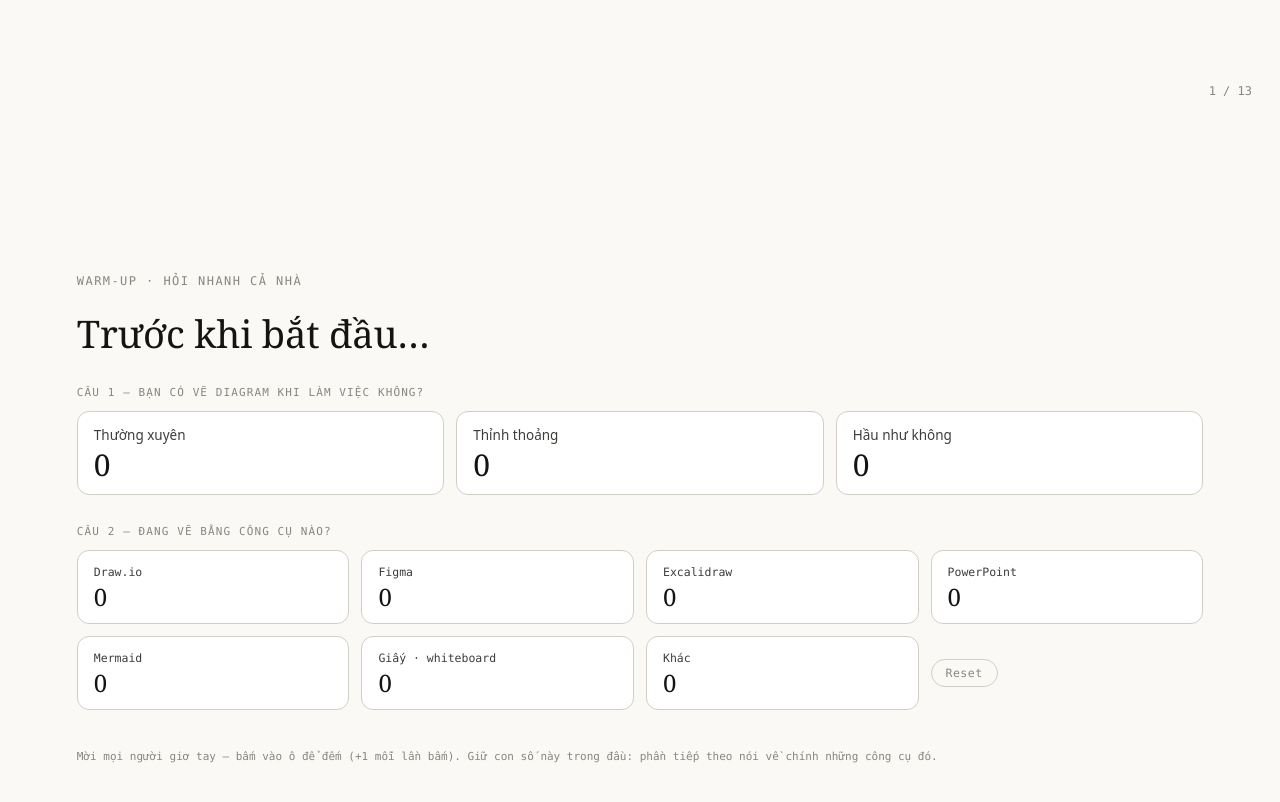
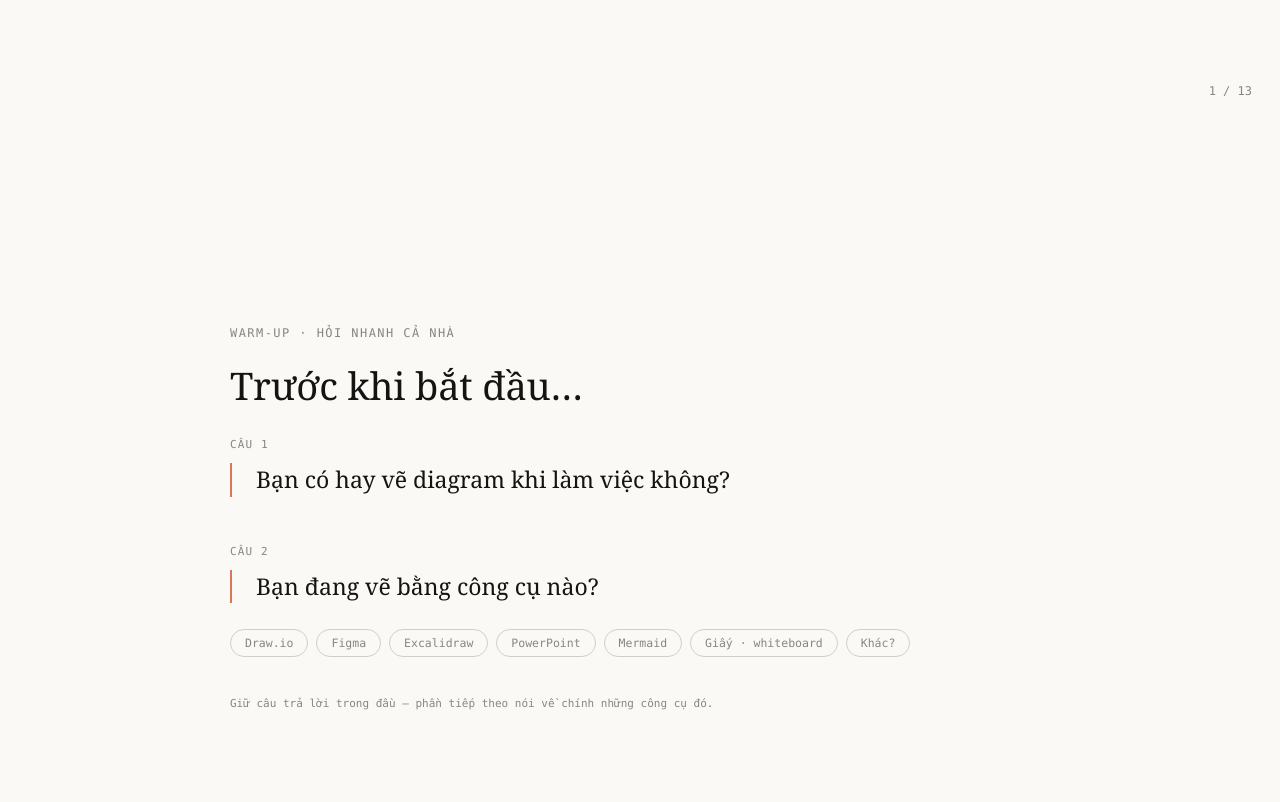
Before and after one commit to 10knThanh/tech-sharing-effective-html, a plain HTML site: page index.html in a window 1280 px wide. Shown: the part 680-1482 px from the top of the page. Drawn offline with Linux system fonts and the light colour scheme.

Commit message:
Warm-up: bỏ phần đếm vote, chỉ giữ 2 câu hỏi
Co-Authored-By: Claude Fable 5 <noreply@anthropic.com>

```diff
--- a/index.html
+++ b/index.html
@@ -74,25 +74,11 @@
     border-left: 2px solid var(--clay); padding-left: 24px; margin-top: 40px; max-width: 560px;
   }
 
-  /* ── warm-up tally ───────────────────────── */
+  /* ── warm-up ─────────────────────────────── */
   .qh {
     font-family: var(--mono); font-size: 11px; letter-spacing: 0.1em;
     text-transform: uppercase; color: var(--muted); font-weight: 500; margin-bottom: 12px;
   }
-  .tally-grid { display: grid; grid-template-columns: repeat(3, 1fr); gap: 12px; margin-bottom: 30px; }
-  .tally-grid.tools { grid-template-columns: repeat(4, 1fr); }
-  .tally {
-    background: var(--surface); border: 1px solid var(--line); border-radius: 12px;
-    padding: 14px 16px; cursor: pointer; text-align: left;
-    font-family: var(--sans); transition: border-color .15s ease;
-  }
-  .tally:hover { border-color: var(--muted); }
-  .tally.hit { border-color: var(--clay); }
-  .tally .tl { font-size: 13.5px; color: var(--body); margin-bottom: 6px; }
-  .tally .tn { font-family: var(--serif); font-size: 30px; line-height: 1; color: var(--ink); }
-  .tally.hit .tn { color: var(--clay); }
-  .tools .tally .tl { font-family: var(--mono); font-size: 11.5px; }
-  .tools .tally .tn { font-size: 24px; }
 
   .agenda { list-style: none; margin-top: 44px; max-width: 520px; }
   .agenda li {
@@ -273,7 +259,6 @@
 
   @media (max-width: 760px) {
     .demo-pair, .cmp-wrap, .pros-cons, .int-grid { grid-template-columns: 1fr; }
-    .tally-grid, .tally-grid.tools { grid-template-columns: repeat(2, 1fr); }
     .slide { height: auto; min-height: 100vh; }
   }
 </style>
@@ -293,31 +278,24 @@
 </section>
 
 <!-- ════════ 1b. Warm-up ════════ -->
-<section class="slide wide" id="s-warmup">
+<section class="slide" id="s-warmup">
   <div class="slide-inner">
     <div class="eyebrow">Warm-up · hỏi nhanh cả nhà</div>
     <h2>Trước khi bắt đầu…</h2>
-    <div class="qh">Câu 1 — Bạn có vẽ diagram khi làm việc không?</div>
-    <div class="tally-grid" id="q1">
-      <button class="tally"><div class="tl">Thường xuyên</div><div class="tn">0</div></button>
-      <button class="tally"><div class="tl">Thỉnh thoảng</div><div class="tn">0</div></button>
-      <button class="tally"><div class="tl">Hầu như không</div><div class="tn">0</div></button>
+    <div class="qh">Câu 1</div>
+    <p class="quote" style="margin-top:0; margin-bottom:48px">Bạn có hay vẽ diagram khi làm việc không?</p>
+    <div class="qh">Câu 2</div>
+    <p class="quote" style="margin-top:0">Bạn đang vẽ bằng công cụ nào?</p>
+    <div class="pills" style="margin-top:26px">
+      <span class="pill">Draw.io</span>
+      <span class="pill">Figma</span>
+      <span class="pill">Excalidraw</span>
+      <span class="pill">PowerPoint</span>
+      <span class="pill">Mermaid</span>
+      <span class="pill">Giấy · whiteboard</span>
+      <span class="pill">Khác?</span>
     </div>
-    <div class="qh">Câu 2 — Đang vẽ bằng công cụ nào?</div>
-    <div class="tally-grid tools" id="q2">
-      <button class="tally"><div class="tl">Draw.io</div><div class="tn">0</div></button>
-      <button class="tally"><div class="tl">Figma</div><div class="tn">0</div></button>
-      <button class="tally"><div class="tl">Excalidraw</div><div class="tn">0</div></button>
-      <button class="tally"><div class="tl">PowerPoint</div><div class="tn">0</div></button>
-      <button class="tally"><div class="tl">Mermaid</div><div class="tn">0</div></button>
-      <button class="tally"><div class="tl">Giấy · whiteboard</div><div class="tn">0</div></button>
-      <button class="tally"><div class="tl">Khác</div><div class="tn">0</div></button>
-      <button class="chip" id="tallyReset" style="align-self:center; justify-self:start">Reset</button>
-    </div>
-    <div class="footnote">
-      Mời mọi người giơ tay — bấm vào ô để đếm (+1 mỗi lần bấm).
-      Giữ con số này trong đầu: phần tiếp theo nói về chính những công cụ đó.
-    </div>
+    <div class="footnote">Giữ câu trả lời trong đầu — phần tiếp theo nói về chính những công cụ đó.</div>
   </div>
 </section>
 
@@ -715,23 +693,6 @@ npx skills add plannotator/effective-html <span class="tag">\</span>
     slides.forEach(function (s) { obs.observe(s); });
   })();
 
-  // Warm-up: đếm tay giơ
-  (function () {
-    document.querySelectorAll('.tally').forEach(function (t) {
-      t.addEventListener('click', function () {
-        const n = t.querySelector('.tn');
-        n.textContent = parseInt(n.textContent, 10) + 1;
-        t.classList.add('hit');
-      });
-    });
-    document.getElementById('tallyReset').addEventListener('click', function () {
-      document.querySelectorAll('.tally').forEach(function (t) {
-        t.querySelector('.tn').textContent = '0';
-        t.classList.remove('hit');
-      });
-    });
-  })();
-
   // helpers dựng flow bằng HTML
   function fnode(cls, label, note) {
     return '<div class="frow"><div class="fnode ' + cls + '">' + label + '</div>'
```
